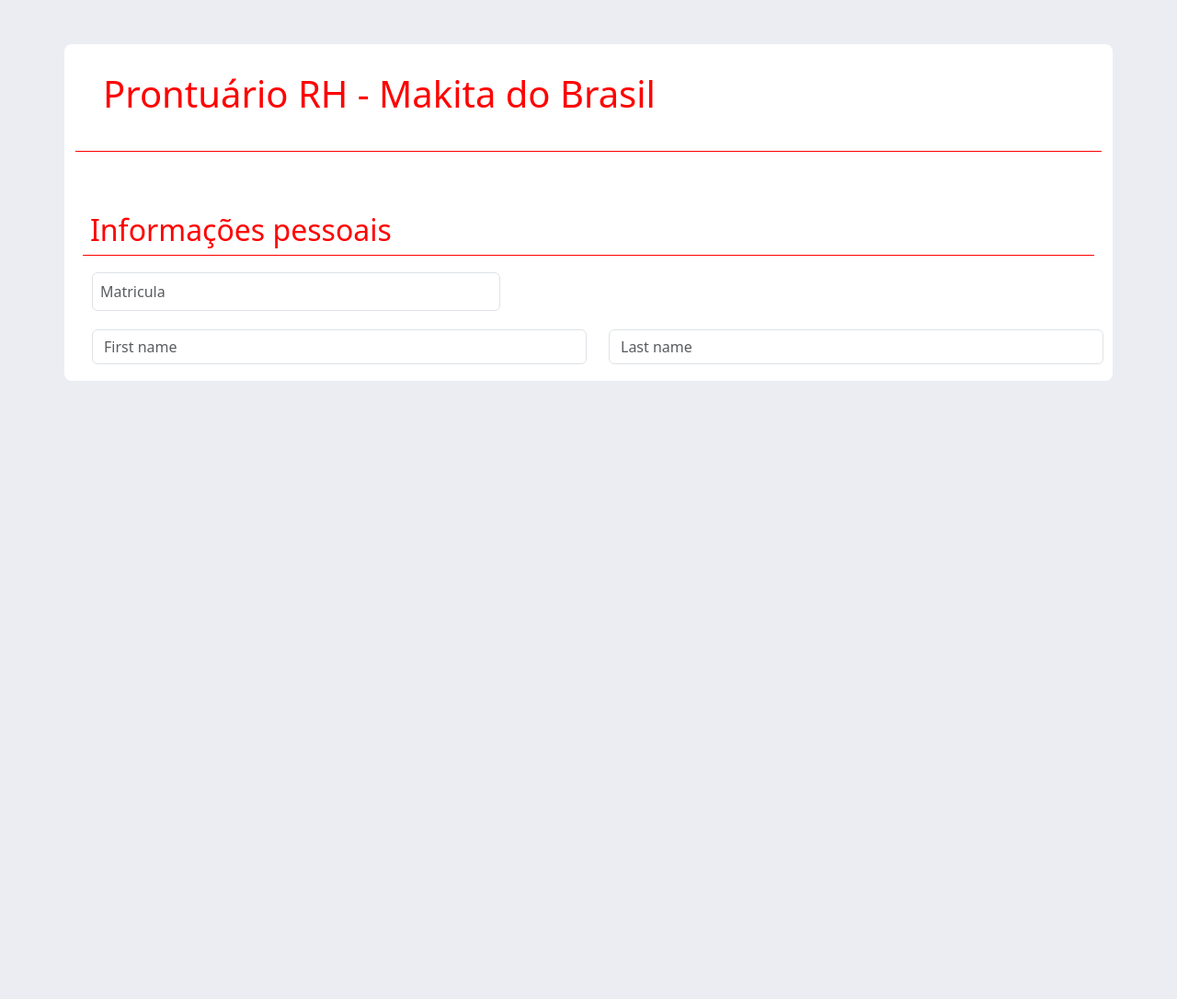
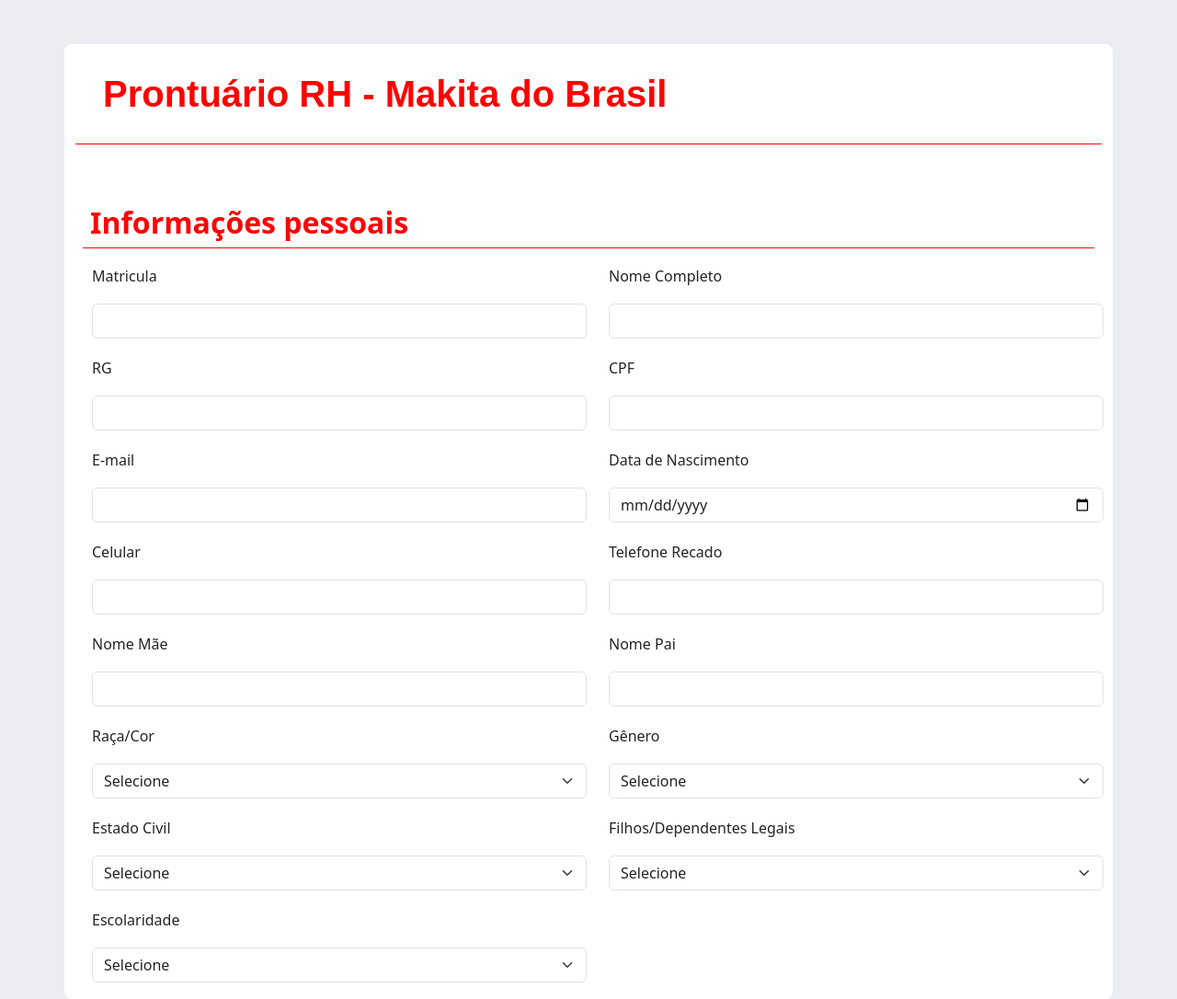
Before and after one commit to guigaldino/Prontuario-RH-Makita, a plain HTML site: page index.html in a window 1280 px wide. Shown: the whole page at 92% size. Before the commit the page ends 800 px from the top, so only its background shows below. Drawn offline with nearby package versions, Linux system fonts and the light colour scheme.

Commit message:
Sessão informações pessoais feitas

```diff
--- a/index.html
+++ b/index.html
@@ -13,10 +13,10 @@
 
 <body>
 
-    <form class="container mt-5 " style="background-color: white;" method="post">
+    <form class="container mt-5 " method="post">
 
 
-        <header>
+        <header class="form-title">
             <h1>Prontuário RH - Makita do Brasil</h1>
         </header>
 
@@ -26,25 +26,143 @@
             </div>
         </div>
 
-        <section class="p-2">
-            <h2 class="header-pessoal p-2 ">Informações pessoais</h2>
+        <section class="p-2 info-pessoal">
+            <h2 class="header-info-pessoal p-2 ">Informações pessoais</h2>
 
             <div class="row">
-                <div class="col-5">
-                    <input type="text" class="form-control p-2" placeholder="Matricula">
+
+                <div class="col-6">
+                    <label class="form-label" for="campo-matricula">Matricula</label>
+                    <input type="text" id="campo-matricula" class="form-control">
                 </div>
+
+                <div class="col-6">
+                    <label class="form-label"  for="campo-nome">Nome Completo</label>
+                    <input type="text" id="campo-nome" class="form-control">
+                </div>
+
             </div>
 
             <div class="row">
-                <div class="col">
-                    <input type="text" class="form-control" placeholder="First name" aria-label="First name">
+
+                <div class="col-6">
+                    <label class="form-label"  for="campo-rg">RG</label>
+                    <input type="text" id="campo-rg" class="form-control">
                 </div>
-                <div class="col">
-                    <input type="text" class="form-control" placeholder="Last name" aria-label="Last name">
+
+                <div class="col-6">
+                    <label class="form-label"  for="campo-cpf">CPF</label>
+                    <input type="text" id="campo-cpf" class="form-control">
                 </div>
+
             </div>
 
+            <div class="row">
 
+                <div class="col-6">
+                    <label class="form-label" for="campo-email">E-mail</label>
+                    <input type="email" id="campo-email" class="form-control">
+                </div>
+
+                <div class="col-6">
+                    <label class="form-label" for="campo-data-nascimento">Data de Nascimento</label>
+                    <input type="date" id="campo-data-nascimento" class="form-control">
+                </div>
+
+            </div>
+
+            <div class="row">
+
+                <div class="col-6">
+                    <label class="form-label" for="campo-celular">Celular</label>
+                    <input type="tel" id="campo-celular" class="form-control">
+                </div>
+
+                <div class="col-6">
+                    <label class="form-label"  for="campo-telefone-recado">Telefone Recado</label>
+                    <input type="tel" id="campo-telefone-recado" class="form-control">
+                </div>
+
+            </div>
+
+            <div class="row">
+
+                <div class="col-6">
+                    <label class="form-label" for="campo-mae">Nome Mãe</label>
+                    <input type="text" id="campo-mae" class="form-control">
+                </div>
+
+                <div class="col-6">
+                    <label class="form-label" for="campo-pai">Nome Pai</label>
+                    <input type="text" id="campo-pai" class="form-control">
+                </div>
+
+            </div>
+
+            <div class="row">
+
+                <div class="col-6">
+                    <label for="campo-raça-cor" class="form-label">Raça/Cor</label>
+                    <select id="campo-raça-cor" class="form-select">
+                        <option selected value="SELECIONE">Selecione</option>
+                        <option value="BRANCO">Branco</option>
+                        <option value="NEGRO">Negro</option>
+                    </select>
+                </div>
+
+                <div class="col-6">
+                    <label class="form-label" for="campo-genero">Gênero</label>
+                    <select id="campo-genero" class="form-select">
+                        <option selected value="SELECIONE">Selecione</option>
+                        <option value="MASCULINO">Masculino</option>
+                        <option value="FEMININO">Feminino</option>
+                        <option value="NAOINFORMAR">Não Informar</option>
+                    </select>
+                </div>
+
+            </div>
+
+            <div class="row">
+
+                <div class="col-6">
+                    <label class="form-label" for="campo-estado-civil">Estado Civil</label>
+                    <select id="campo-estado-civil" class="form-select">
+                        <option selected value="SELECIONE">Selecione</option>
+                        <option value="SOLTEIRO">Solteiro</option>
+                        <option value="CASADO">Casado</option>
+                        <option value="SEPARADO">Separado</option>
+                        <option value="DIVORCIADO">Divorciado</option>
+                        <option value="VIUVO">Viúvo</option>
+                    </select>
+                </div>
+
+                <div class="col-6">
+                    <label class="form-label" for="campo-filhos-dependentes">Filhos/Dependentes Legais</label>
+                    <select id="campo-filhos-dependentes" class="form-select">
+                        <option value="SELECIONE">Selecione</option>
+                        <option value="SIM">Sim</option>
+                        <option value="NAO">Não</option>
+                    </select>
+                </div>
+
+            </div>
+
+            <div class="row">
+
+                <div class="col-6">
+                    <label class="form-label" for="campo-escolaridade">Escolaridade</label>
+                    <select id="campo-escolaridade" class="form-select">
+                        <option selected value="SELECIONE">Selecione</option>
+                        <option value="MEDIOINCOMPLETO">Ensino Médio Incompleto</option>
+                        <option value="MEDIOCOMPLETO">Ensino Médio Completo</option>
+                        <option value="SUPERIORINCOMPLETO">Ensino Superior Incompleto</option>
+                        <option value="SUPERIORCOMPLETO">Ensino Superior Completo</option>
+                    </select>
+                </div>
+
+
+
+            </div>
 
         </section>
 
--- a/style.css
+++ b/style.css
@@ -1,27 +1,36 @@
-body{
+body {
     background-color: #ECEDF3;
 }
 
-header{
+form {
+    background-color: white;
+    border-radius: 8px;
+}
+
+.form-title h1 {
     width: 100%;
     border-bottom: 1px solid red;
     padding: 30px;
     margin-bottom: 50px;
+    font-family: sans-serif;
+    color: red;
+    font-weight: bold;
 }
 
-header h1{
+.header-info-pessoal {
     color: red;
+    border-bottom: 1px solid red;
+    font-weight: bold;
+}
+
+label{
+    margin: 10px 10px 0px 10px;
 }
 
 input{
     margin: 10px;
 }
 
-.header-pessoal{
-    color: red;
-    border-bottom: 1px solid red;
+select{
+    margin: 10px;
 }
-
-form{
-    border-radius: 8px;
-}
```
